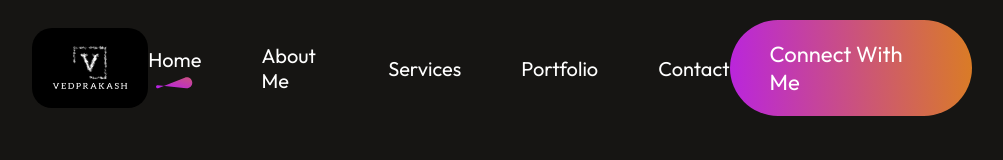
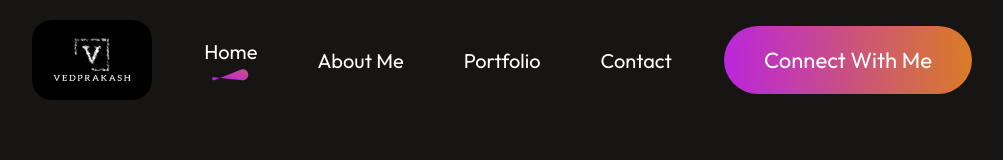
Before and after one commit to Vedsagar04/Portfolio, a React (Vite) app: page / in a window 1280 px wide. Shown: the top 160 px of the page, without its empty margins (138-1141 px from the left). Built offline with nearby package versions, Linux system fonts and the light colour scheme.

Commit message:
Update Navbar.jsx

```diff
--- a/src/Components/Navbar.jsx
+++ b/src/Components/Navbar.jsx
@@ -25,7 +25,6 @@ const Navbar = () => {
                 <img src={menu_close} onClick={closeMenu} alt="menu" className="nav-mob-close" />
                 <li><AnchorLink className='anchor-link' offset={50} href="#home"><p onClick={() => setMenu("home")}>Home</p></AnchorLink>{menu==="home"?<img src={underline} alt="underline" />:""}</li>
                 <li><AnchorLink className='anchor-link' offset={50} href="#about"><p onClick={() => setMenu("about")}>About Me</p></AnchorLink>{menu==="about"?<img src={underline} alt="underline" />:""}</li>
-                <li><AnchorLink className='anchor-link' offset={50} href="#services"><p onClick={() => setMenu("services")}>Services</p></AnchorLink>{menu==="services"?<img src={underline} alt="underline" />:""}</li>
                 <li><AnchorLink className='anchor-link' offset={50} href="#work"><p onClick={() => setMenu("portfolio")}>Portfolio</p></AnchorLink>{menu==="portfolio"?<img src={underline} alt="underline" />:""}</li>
                 <li><AnchorLink className='anchor-link' offset={50} href="#contact"><p onClick={() => setMenu("contact")}>Contact</p></AnchorLink>{menu==="contact"?<img src={underline} alt="underline" />:""}</li>
             </ul>
```
